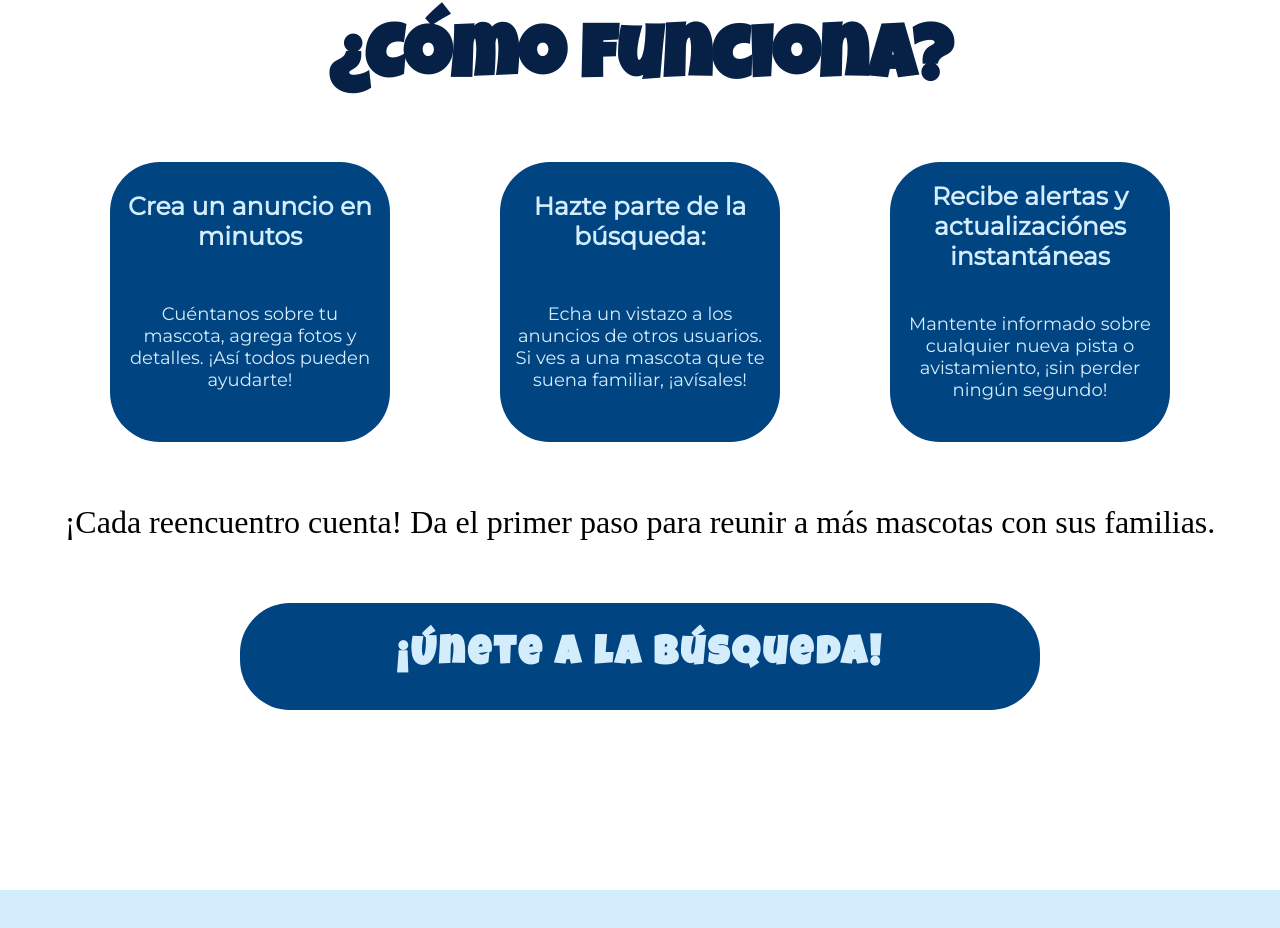
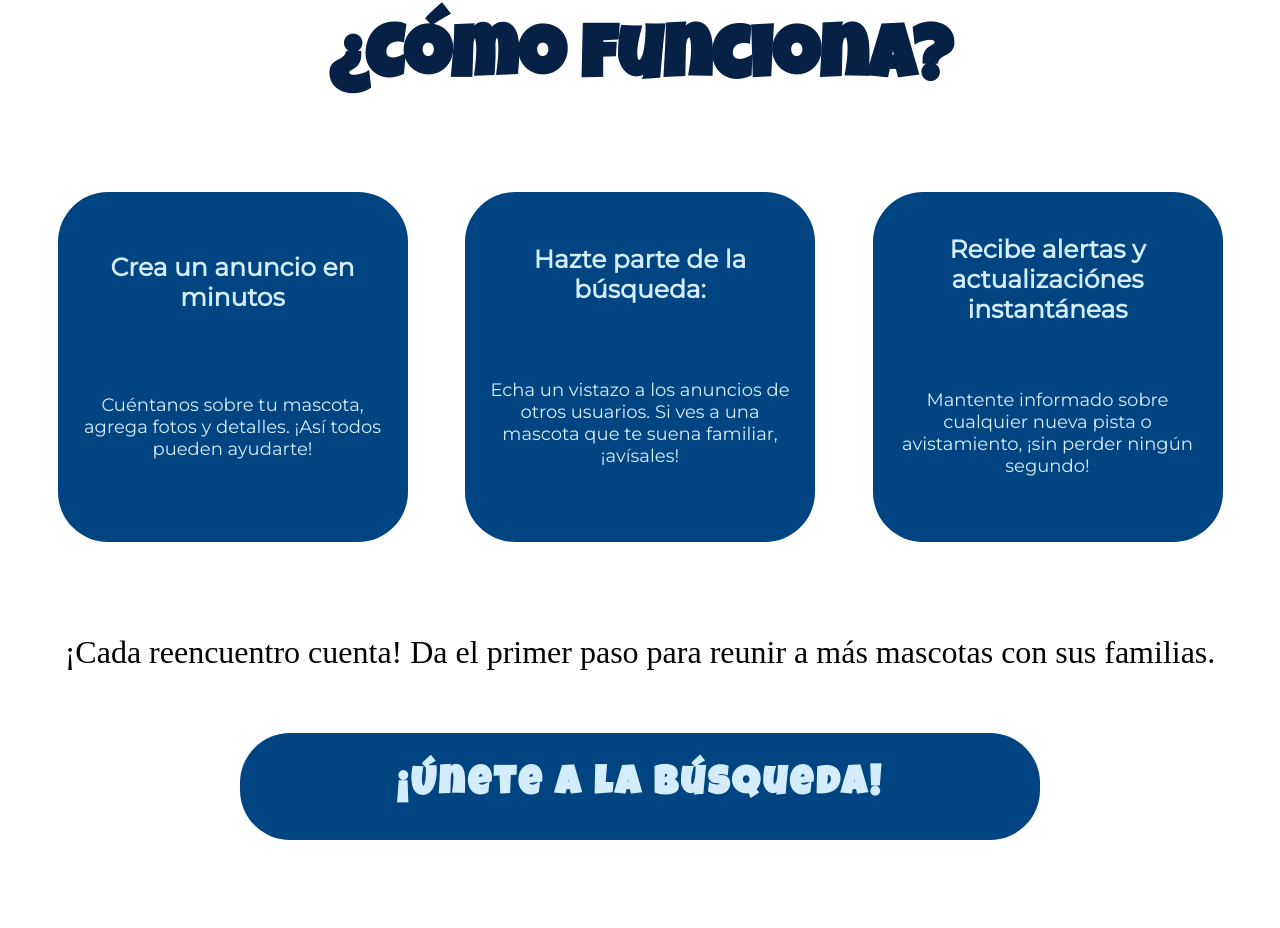
Before and after one commit to Zeida/web-aqui-estoy_astro, an Astro site: page / in a window 1280 px wide. Shown: the part 837-1765 px from the top of the page. Built offline with nearby package versions, Linux system fonts and the light colour scheme; Astro itself is replaced by a stand-in of ours.

Commit message:
🎨 Ajuste tamaño de cards de instrucciones y espaciado alrededor

```diff
--- a/src/components/InstructionsHero.astro
+++ b/src/components/InstructionsHero.astro
@@ -52,6 +52,7 @@ import instructions from "../data/instructions.json";
     display: flex;
     flex-direction: row;
     justify-content: space-evenly;
+    padding: 30px 0 30px 0;
   }
 
   .call-to-action {
--- a/src/components/elements/InstructionCard.astro
+++ b/src/components/elements/InstructionCard.astro
@@ -18,12 +18,13 @@ if (!instruction) {
     )
   }
 </div>
-<style>.card {
+<style>
+.card {
   font-family: Montserrat, sans-serif;
   display: flex;
   flex-direction: column;
-  height: 270px;
-  width: 270px;
+  height: 340px;
+  width: 340px;
   overflow: hidden;
   border-radius: 50px;
   background-color: var(--color-azul-medio);
```
